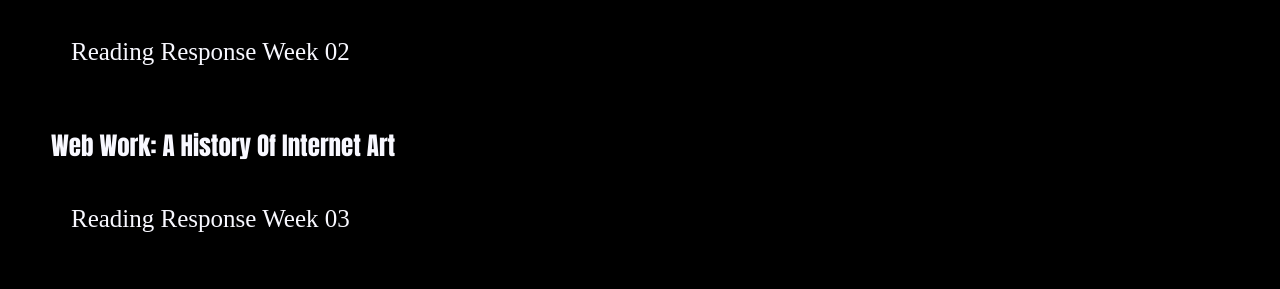
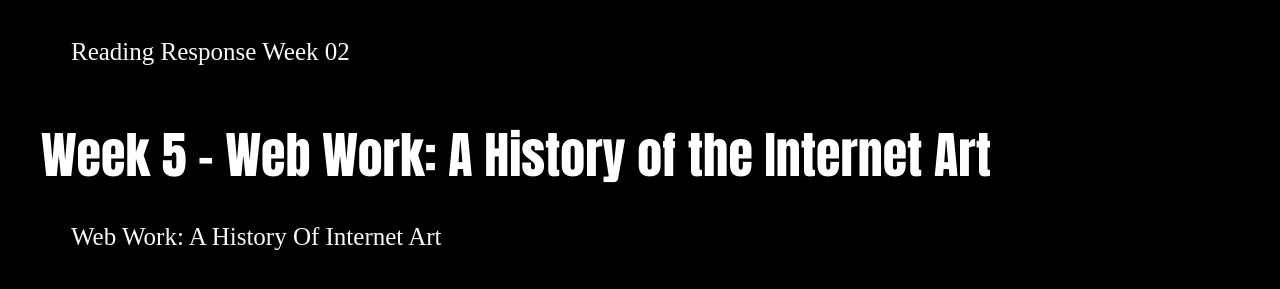
Before and after one commit to zachmoonilal/cart-211, a plain HTML site: page moonilal_zachary_assignment01/readings.html in a window 1280 px wide. Shown: the part 643-932 px from the top of the page. Drawn offline with Linux system fonts and the light colour scheme.

Commit message:
Edited to add header

```diff
--- a/moonilal_zachary_assignment01/readings.html
+++ b/moonilal_zachary_assignment01/readings.html
@@ -58,9 +58,17 @@
 
 <p>
     <a href="pdf/moonilal_zachary_response02.pdf">Reading Response Week 02</a>
-</p>
+
+
+<!--WEEK 5 RESPONSE-->
+
+    <h1> Week 5 - Web Work: A History of the Internet Art</h1>
+
+<p>
 
     <a href="http://cyberhouse.arted.psu.edu/visualculture/history_net_art.pdf">Web Work: A History of Internet Art</a>
+
+</p>
 
 <p>
     <a href="pdf/moonilal_zachary_respeonse03.pdf">Reading Response Week 03</a>
```
